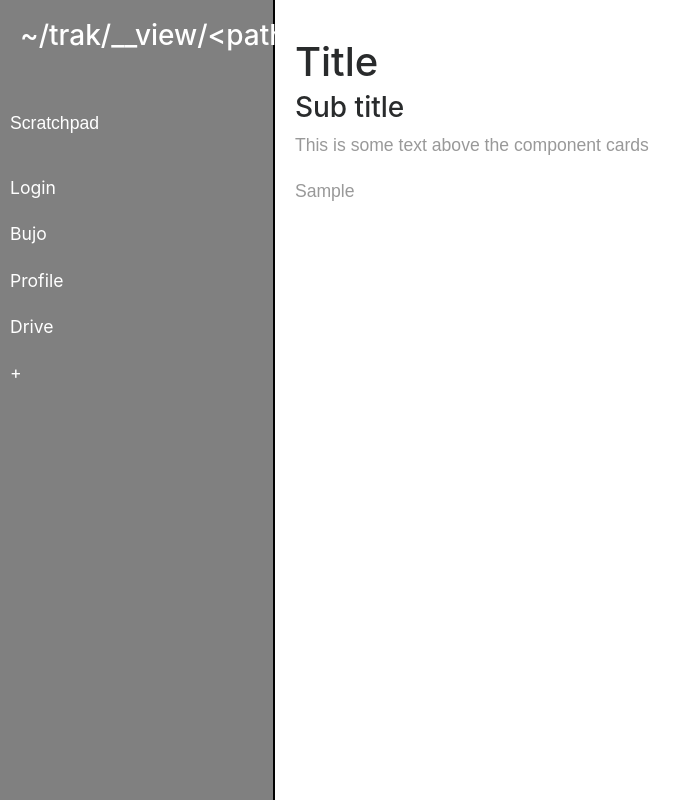
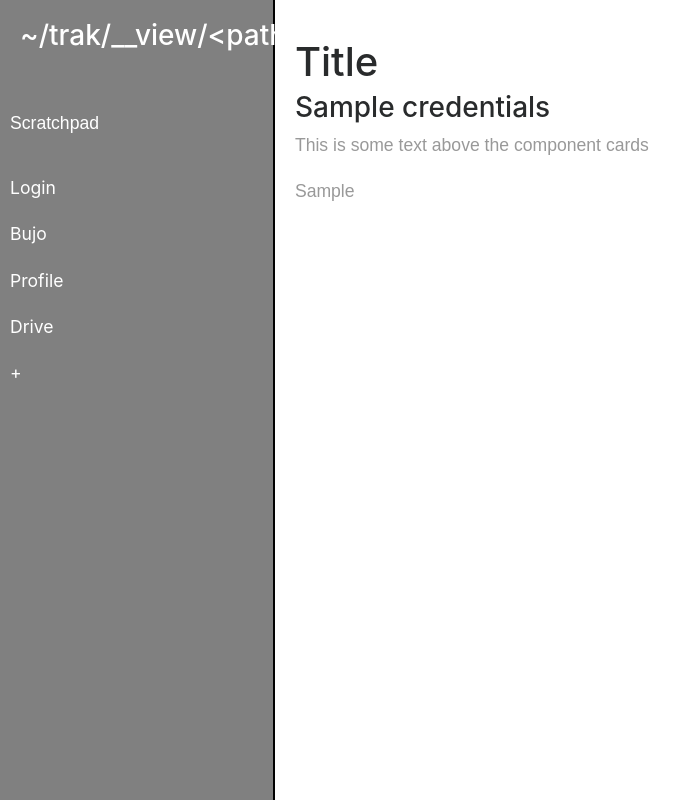
Before and after one commit to oref/trakapp, a Flask app: template templates/drive.html in a window 1280 px wide. Shown: the whole page, without its empty margins (0-700 px from the left). Run offline with Flask 2, Linux system fonts and the light colour scheme; the template is opened without the code that fills it: most values are stand-ins (such as "Sample title", 1, 10 or a date in 2020); parts of the project's set-up code (start-up, migrations or seed data) failed here and were passed over; some libraries are stand-ins or nearby versions; some web fonts are replaced.

Commit message:
checking oauth2obj

```diff
--- a/routes/drive.py
+++ b/routes/drive.py
@@ -55,7 +55,6 @@ def main():
         print('Files:')
         for item in items:
             print(u'{0} ({1})'.format(item['name'], item['id']))
-            download_file(item['id'], item['name'])
 
 @routes.route('/drive')
 def drive():
@@ -70,7 +69,7 @@ def drive():
 		s = ""
 		for file in all_files:
 			s += "%s, %s<br>" % (file['name'],file['id'])
-		return render_template('drive.html', s=s)
+		return render_template('drive.html', s=s, credentials=credentials)
 
 @routes.route('/oauth2callback')
 def oauth2callback():
--- a/templates/drive.html
+++ b/templates/drive.html
@@ -3,7 +3,7 @@
 <div id="content">
     <div id="main-content">
         <h1>Title</h1>
-        <h3>Sub title</h3>
+        <h3>{{credentials}}</h3>
             <p>This is some text above the component cards</p>
         </div>
         <p>{{s}}</p>
```
